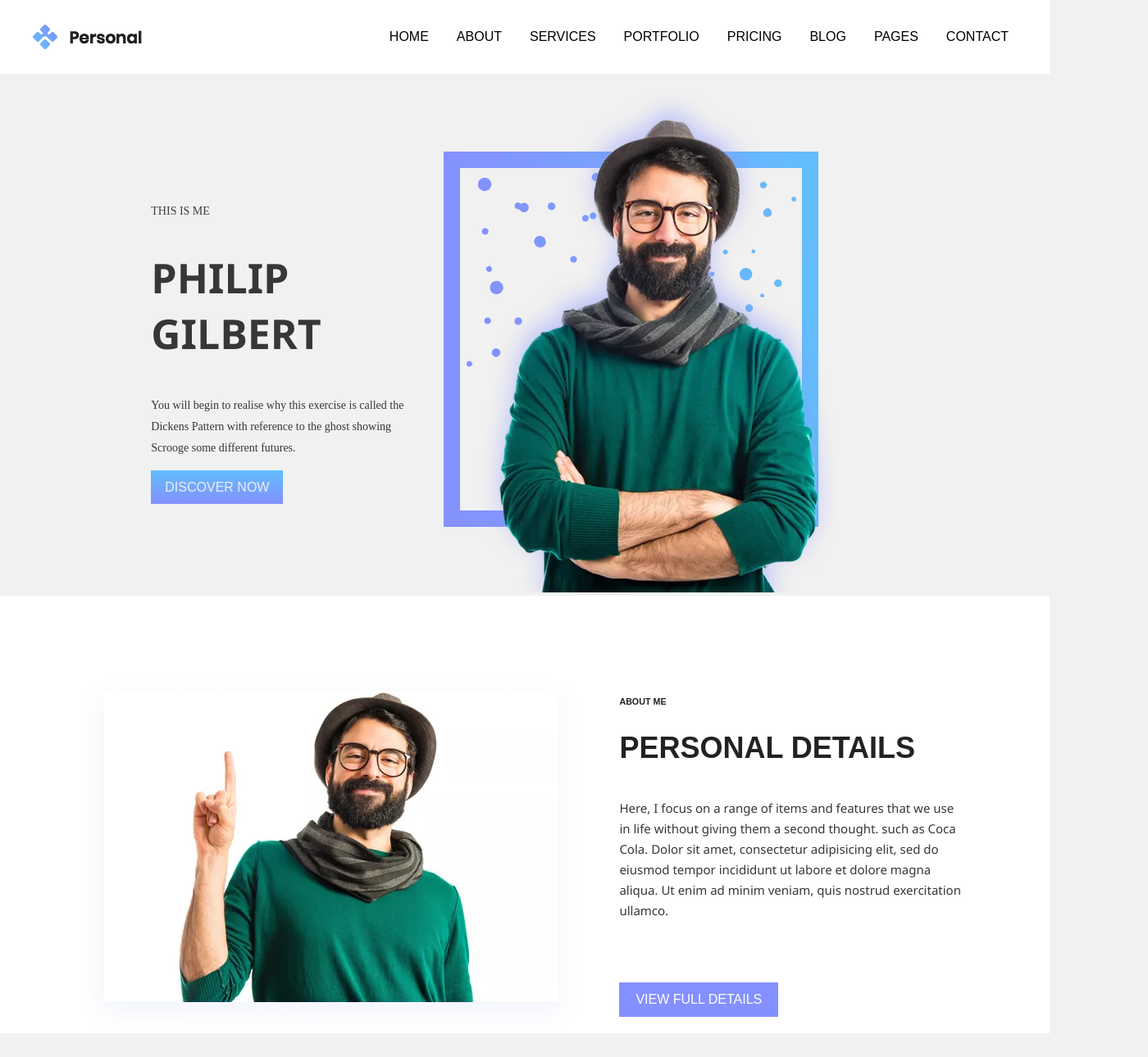
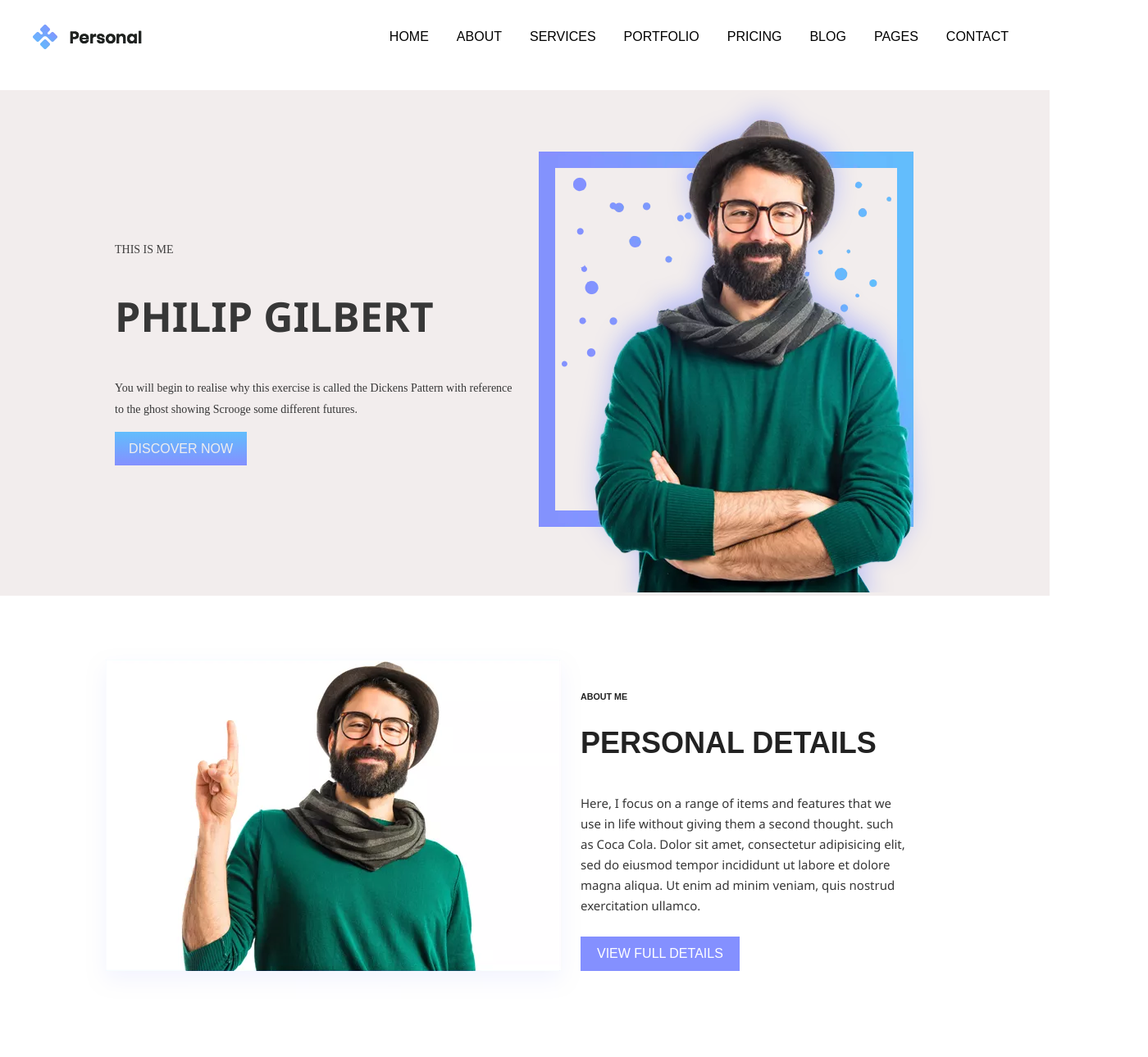
Before and after one commit to mohammad137900/personal-project, a plain HTML site: page index.html in a window 1280 px wide. Shown: the top 1290 px of the page at 82% size, 1400 px wide, since content can reach past the window. Drawn offline with Linux system fonts and the light colour scheme.

Commit message:
edit code
not important

```diff
--- a/css/style.css
+++ b/css/style.css
@@ -1,7 +1,7 @@
 
 body {
     margin: 0;
-    background-color: #f1f1f1;
+    background-color: #fff;
 
 }
 
@@ -119,17 +119,21 @@ header nav>ul>li>ul>li>ul>li>a{
 }
 /* start this me section */
 .This-Me{
+    background-color: rgb(242, 237, 237);
+}
+.This-Me .container{
+    width: 1000px;
+    height:inherit;
     display:flex;
     justify-content: center;
     align-items: center;
     margin-top: 20px;
-    padding-right:20%;
+    /* padding-right:20%; */
 }
 .my-photo{
-    padding-left: 20px;
+    margin-left: 20px;
 }
 #text{
-    padding-left:18%;
     padding-right: 10px;
     width: 50%;
 }
@@ -139,7 +143,7 @@ header nav>ul>li>ul>li>ul>li>a{
 #text p{
     font-size: 14px;
     line-height: 26px;
-    /* padding-left: 10%; */
+
 }
 #text h6{
     font-size: 14px;
@@ -167,33 +171,32 @@ header nav>ul>li>ul>li>ul>li>a{
     box-shadow: 2px 8px 4px 1px  #b6bae0;
 }
       /* <!-- finish this me section and start about me section --> */
-.about-me{
+.about-me .photo{
+
+
+}
+.about-me .container{
+    width: 1000px;
+    height: inherit;
     display:flex;
     justify-content: center;
     align-items: center;
     background-color: #fff;
-    padding-left: 8%;
-    padding-top: 8%;
+    padding-top: 5%;
+    padding-right: 70px;
 }
 #text-about{
-    width: 50%;
-    padding-left: 50px;
-
+    margin-bottom: 10px;
 }
 
 #text-about p{
-    padding-right:20%;
     line-height: 25px;
     font-size: 15px;
     font-family: 'Segoe UI', Tahoma, Geneva, Verdana, sans-serif;
 }
 #text-about h6{
-
     font-family: "Poppins", sans-serif;
     color: #222222;
-    line-height: 1.2em !important;
-    margin-bottom: 0;
-    margin-top: 0;
     font-weight: 600;
 }
 #text-about h1{
@@ -210,7 +213,7 @@ header nav>ul>li>ul>li>ul>li>a{
     line-height: 42px;
     padding-left: 20px;
     padding-right: 20px;
-    margin-top: 60px;
+    margin-top: 10px;
     border: none;
     color: #fff;
     display: inline-block;
@@ -299,7 +302,7 @@ i will come back */
     height:200px;
     background:linear-gradient(0deg, #8490ff 0%, #62bdfc 100%);
     margin-top: 80px;
-    padding:60px;
+    /* padding:60px; */
 }
 .counter {
     display: flex;
--- a/index.html
+++ b/index.html
@@ -45,6 +45,7 @@
     </header>
     <!-- finish header section and start this me section -->
     <section class="This-Me">
+        <div class="container">
             <div id="text">
                 <h6>THIS IS ME</h6>
                 <h1>PHILIP GILBERT</h1>
@@ -55,8 +56,11 @@
               <img src="img/hero-img.png.webp" alt="">
             </div>
         </section>
+        </div>
+
     <!-- finish this me section and start about me section -->
     <section class="about-me">
+        <div class="container">
             <div class="photo">
                 <img src="img/about-img.png.webp" alt="">
             </div>
@@ -66,6 +70,8 @@
                 <p>Here, I focus on a range of items and features that we use in life without giving them a second thought. such as Coca Cola. Dolor sit amet, consectetur adipisicing elit, sed do eiusmod tempor incididunt ut labore et dolore magna aliqua. Ut enim ad minim veniam, quis nostrud exercitation ullamco.</p>
                 <a href="#">VIEW FULL DETAILS</a>
             </div>
+        </div>
+
     </section>
     <!--  finish ABOUT-ME section and start MY-SERVISES section  -->
     <section class="service">
```
Lines whose indentation alone changed are shown as unchanged.
